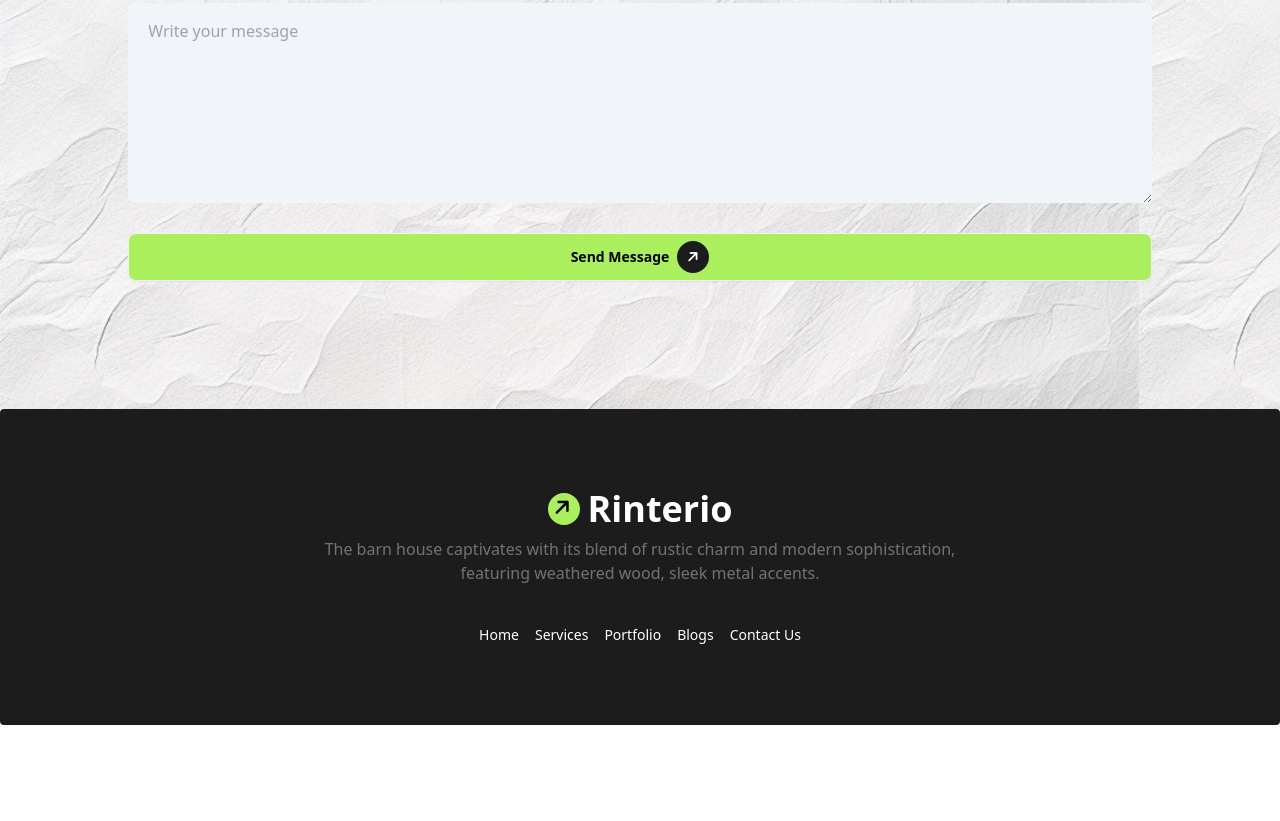
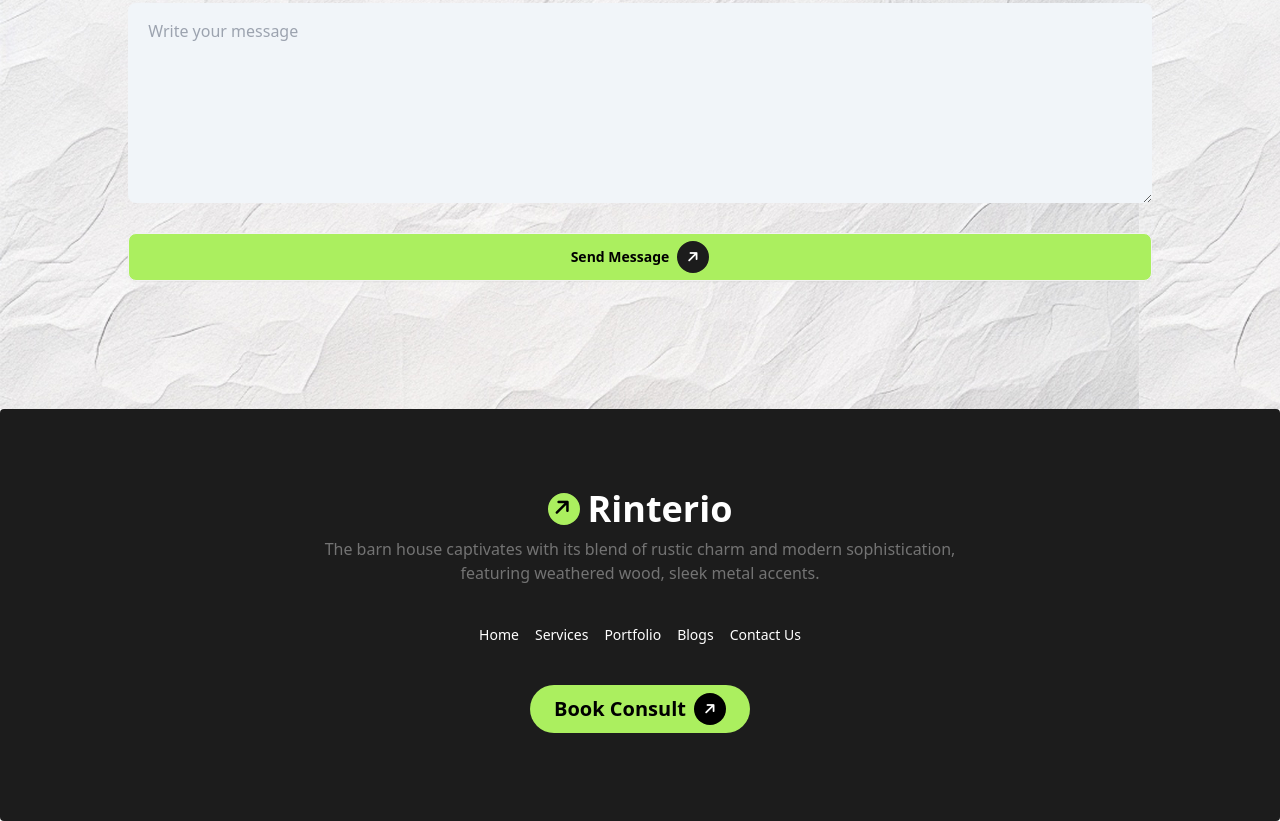
Before and after one commit to benjamin420-cmd/house-build-website, a plain HTML site: page index.html in a window 1280 px wide. Shown: the part 4421-5242 px from the top of the page. Before the commit the page ends 5146 px from the top, so only its background shows below. Drawn offline with nearby package versions, Linux system fonts and the light colour scheme.

Commit message:
btn section is done

```diff
--- a/index.html
+++ b/index.html
@@ -427,7 +427,13 @@ crossorigin="anonymous"></script>
       <li><a href="">Blogs</a></li>
       <li><a href="">Contact Us</a></li>
     </ul>
-
+  </div>
+  <div class="flex justify-center mb-2 ">
+   <button class="flex items-center space-x-2 bg-[#ABEF5F] text-black px-6 py-2 rounded-full text-sm font-medium">
+     <span class="font-bold text-xl">Book Consult</span>
+     <span class="bg-black h-8 w-8 rounded-full text-white flex justify-center items-center -rotate-45"><i class="fas fa-arrow-right"></i></span>
+   </button>
+</div>
 </footer>
 </body>
 </html>
```
